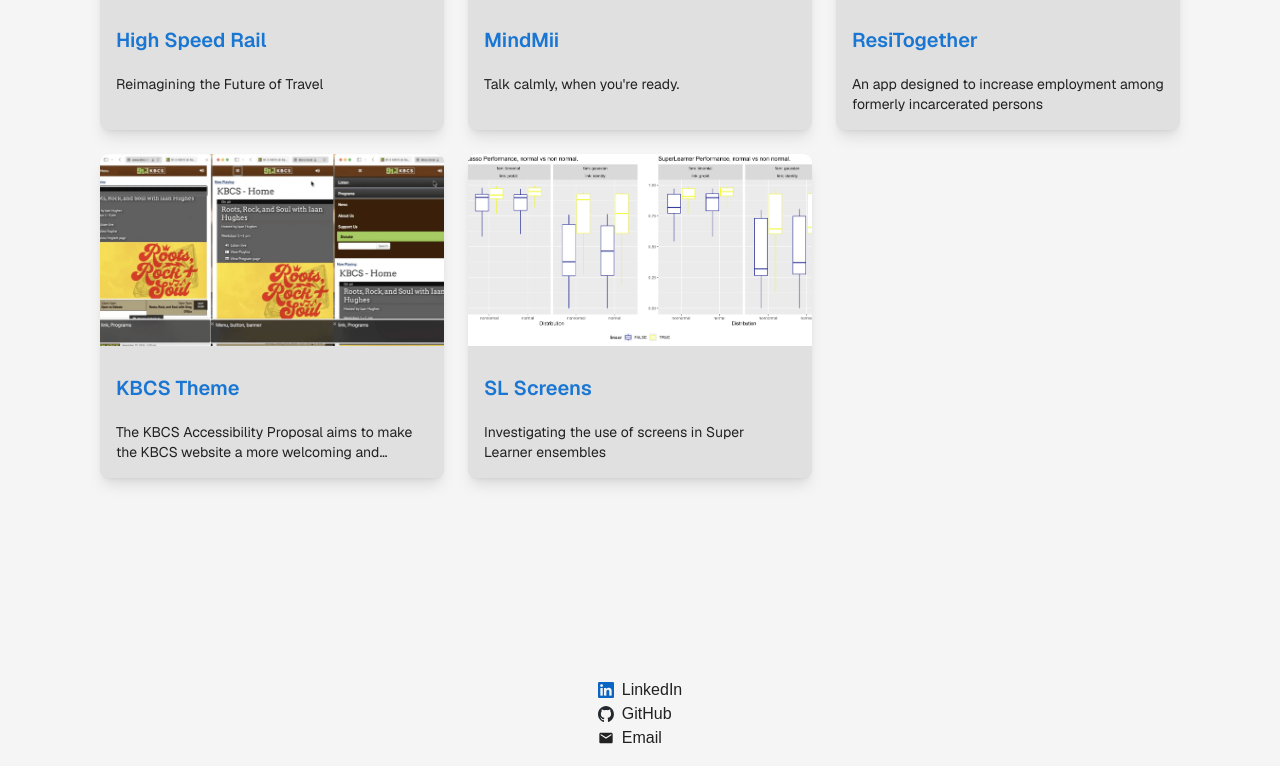
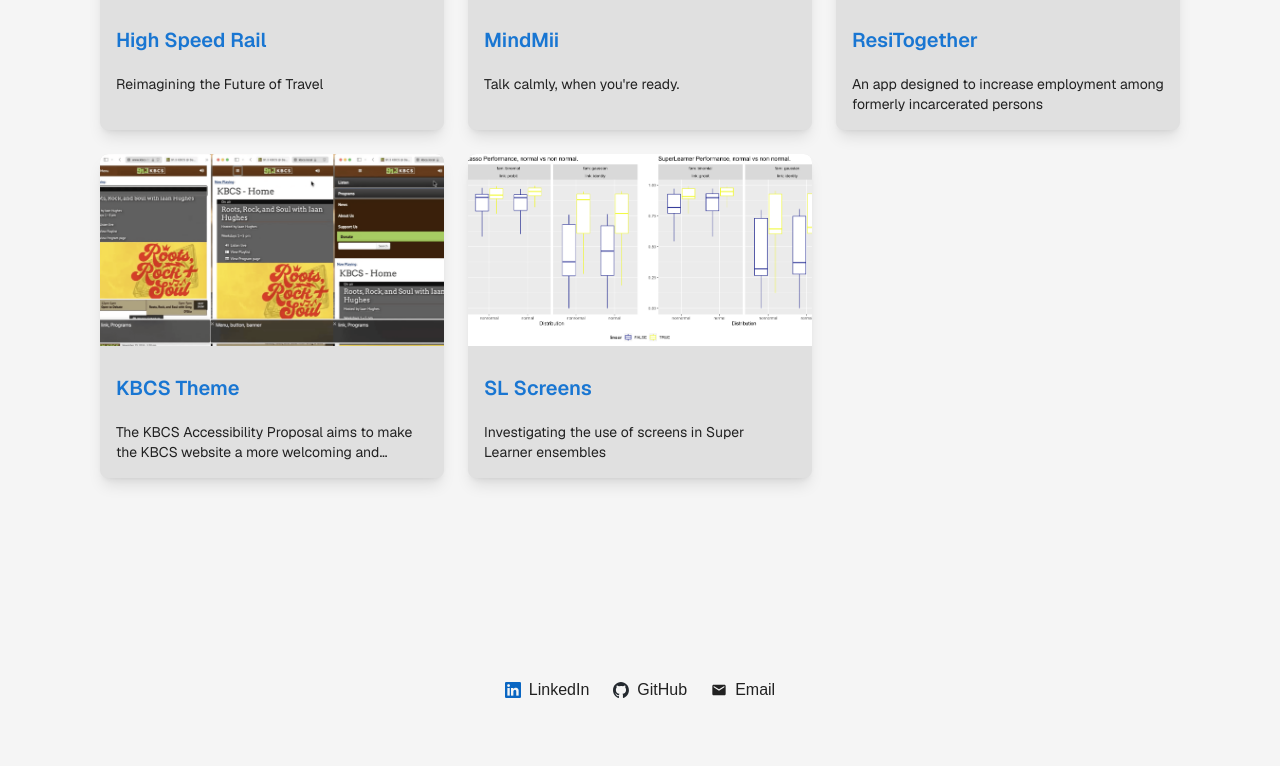
Before and after one commit to andrewpking/kingdrewsea-portfolio, a Next.js app: page / in a window 1280 px wide. Shown: the part 676-1442 px from the top of the page. After the commit the page ends 1394 px from the top, so only its background shows below. Built offline with nearby package versions, Linux system fonts and the light colour scheme.

Commit message:
Resolved a visual bug in the footer.

```diff
--- a/src/app/components/Footer.tsx
+++ b/src/app/components/Footer.tsx
@@ -4,7 +4,7 @@ import { MdEmail } from 'react-icons/md';
 export default function Footer() {
   return (
     <footer className="row-start-3 flex gap-6 flex-wrap items-center justify-center p-4">
-      <nav aria-label="Footer Navigation">
+      <nav className='row-start-3 flex gap-6 flex-wrap' aria-label="Footer Navigation">
         <a
           className="flex items-center gap-2 hover:underline hover:underline-offset-4"
           href="https://linkedin.com/in/kingdrewsea"
```
